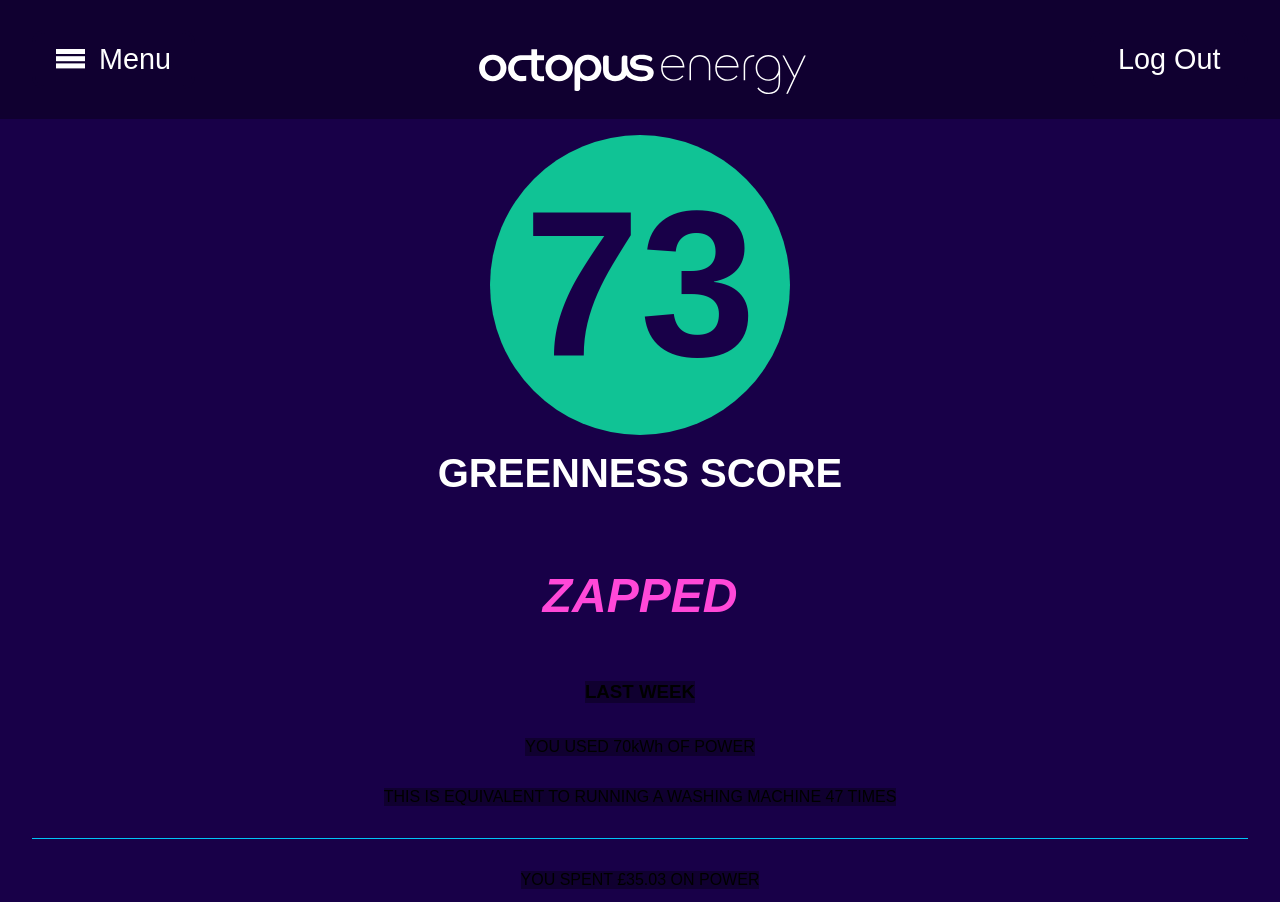
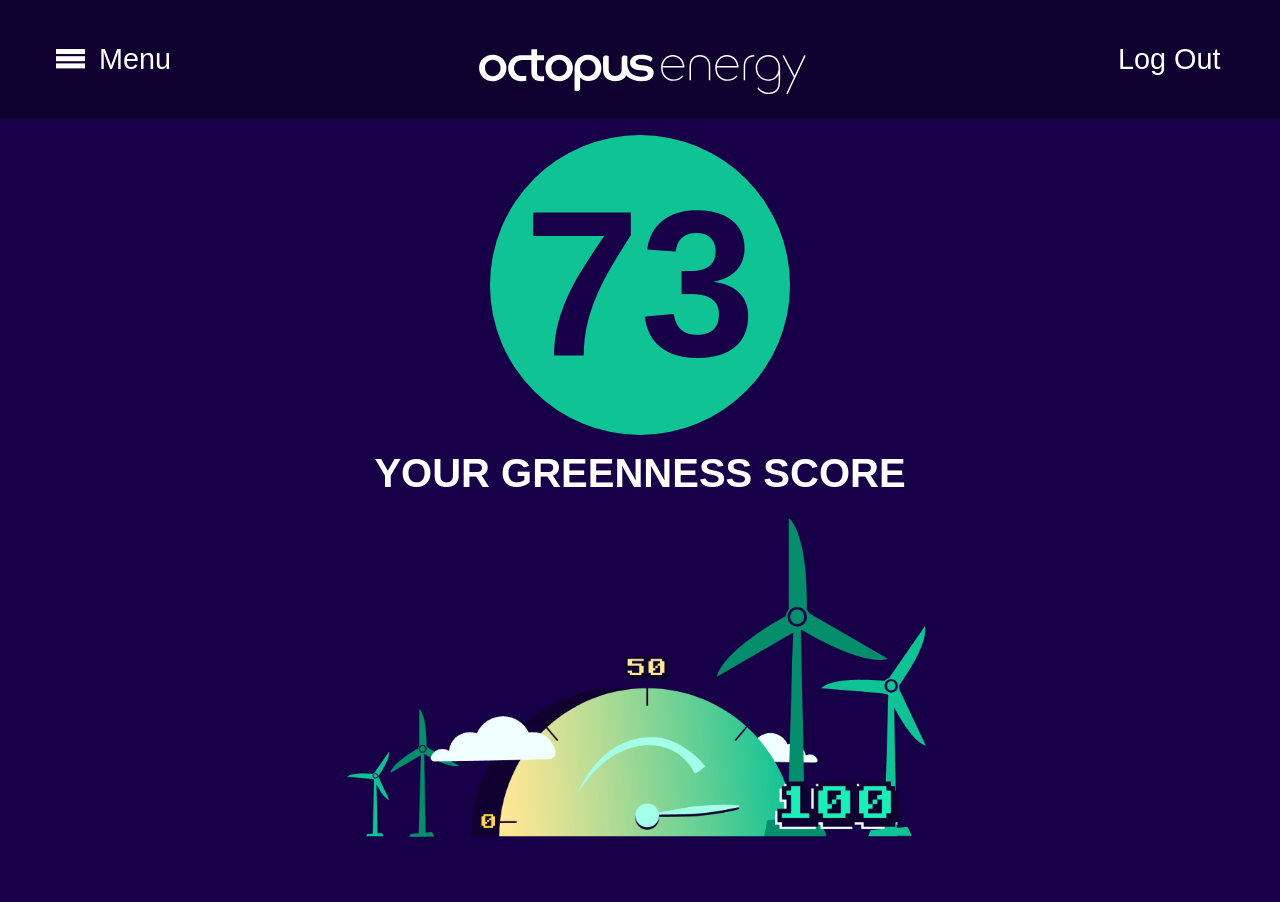
Before and after one commit to ccameronn/octopus, a React (Create React App) app: page / in a window 1280 px wide. Shown: the top 902 px of the page. Built offline with nearby package versions, Linux system fonts and the light colour scheme.

Commit message:
greeness gauge add

```diff
--- a/src/components/Score/Score.js
+++ b/src/components/Score/Score.js
@@ -1,4 +1,5 @@
 import "./Score.scss";
+import greenGauge from "../../assets/images/green-gauge.png";
 
 const greennessScore = 73;
 
@@ -9,7 +10,8 @@ function Score() {
         <div className="score-number-container">
           <h2 className="score-number">{greennessScore}</h2>
         </div>
-        <h2 className="score-text">GREENNESS SCORE</h2>
+        <h2 className="score-text">YOUR GREENNESS SCORE</h2>
+        <img src={greenGauge} className="score-img" />
       </div>
     </section>
   );
--- a/src/components/Score/Score.scss
+++ b/src/components/Score/Score.scss
@@ -44,3 +44,7 @@
   margin: 1rem 0;
   background-color: $Octo-Purple-Mid;
 }
+
+.score-img {
+  max-width: 600px;
+}
```
Also changed, not shown: src/assets/images/green-gauge.png (added).
